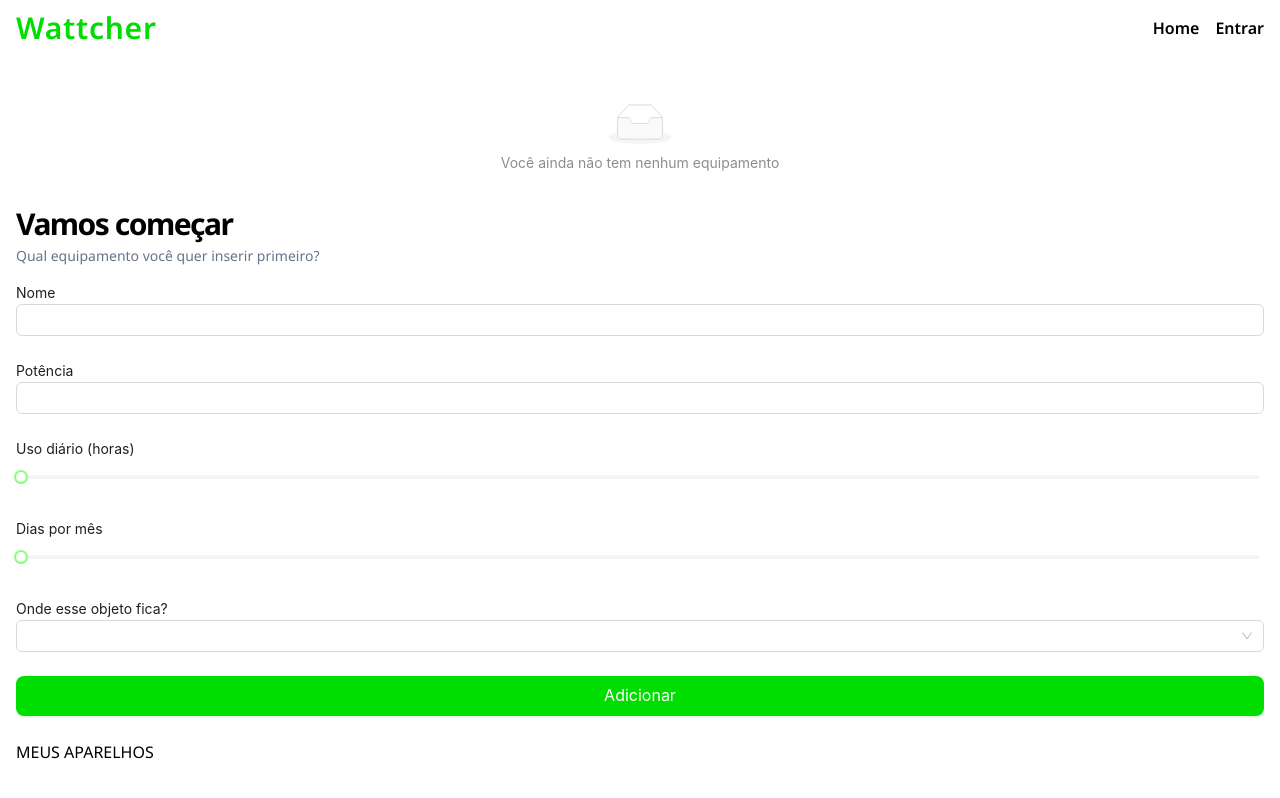
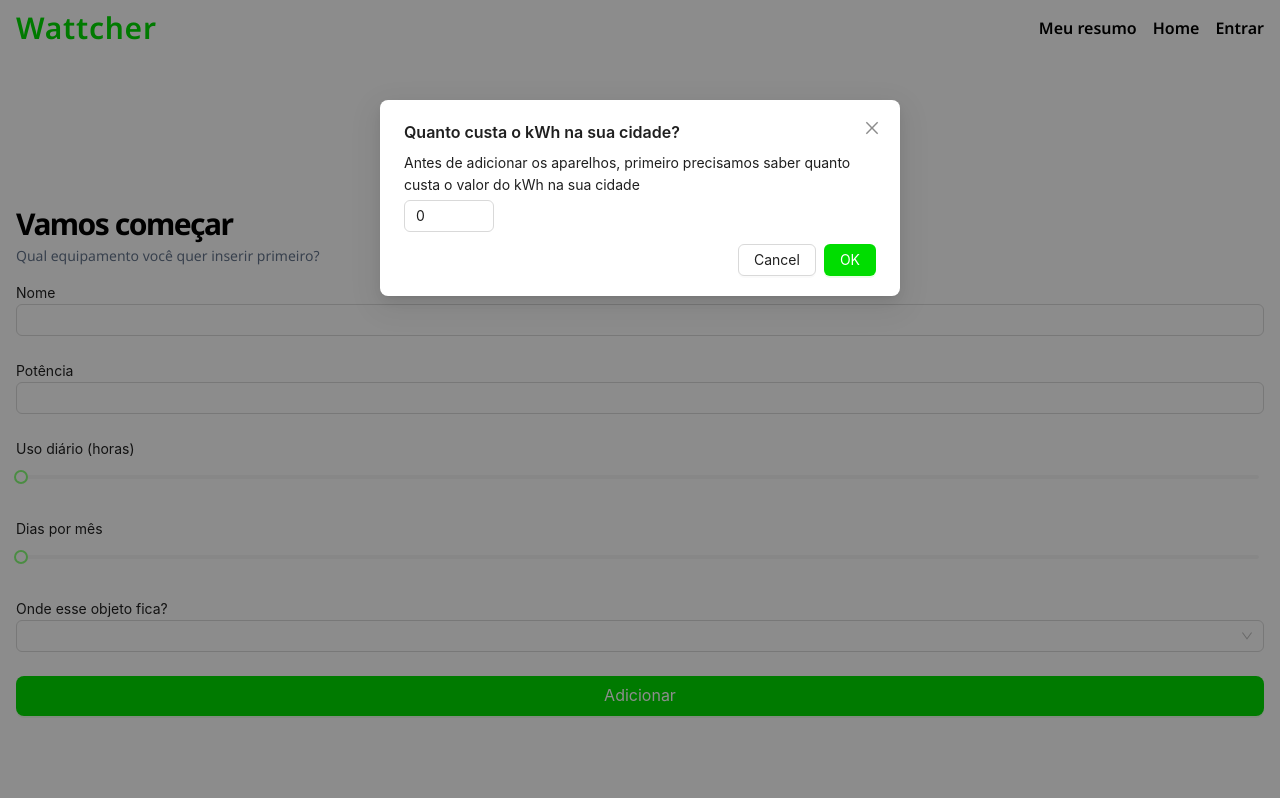
Before and after one commit to willianac/wattcher, a React (Vite) app: page /home in a window 1280 px wide. Built offline with nearby package versions, Linux system fonts and the light colour scheme.

Commit message:
feature: add consumption resume page

```diff
--- /dev/null
+++ b/src/components/ConsumptionCard/index.tsx
@@ -0,0 +1,32 @@
+import { Card, Col, Row, Statistic } from 'antd';
+
+type CardProps = {
+    consumption: number
+}
+
+function ConsumptionCard({ consumption }: CardProps ) {
+    return (
+        <Row gutter={16} className='p-4 bg-grayPrimary'>
+            <Col span={12}>
+                <Card bordered={false}>
+                <Statistic
+                    title="Consumo por mês (kWh)"
+                    value={consumption}
+                    precision={2}
+                />
+                </Card>
+            </Col>
+            <Col span={12}>
+                <Card bordered={false}>
+                <Statistic
+                    title="Valor aproximado (R$)"
+                    value={9.3}
+                    precision={2}
+                />
+                </Card>
+            </Col>
+        </Row>
+    )
+}
+
+export default ConsumptionCard;
--- a/src/components/DeviceForm/index.tsx
+++ b/src/components/DeviceForm/index.tsx
@@ -1,53 +1,66 @@
-import { Form, InputNumber, Button, Select, SelectProps } from "antd";
-import FormItem from "antd/es/form/FormItem";
-import { Device } from "../../store/devices";
+import { Form, InputNumber, Slider, Select, Button, AutoComplete } from "antd"
+import { useState } from "react"
+import { Device } from "../../store/devices"
 
-const options: SelectProps["options"] = [];
-
-for(let i = 1; i <= 24; i++) {
-  options.push(
-    {value : i, label : `${i} horas`}
-  )
+const OPTIONS = {
+    autocompleteOptions : [{value: "geladeira"}, {value : "máquina de lavar"}, {value : "lava-louças"}, {value : "computador"}, {value : "televisão"}, {value : "monitor"}, {value : "lâmpada"}, {value : "ventilador"}, {value : "ar-condicionado"}, {value : "chuveiro elétrico"}],
+    selectOptions : [{value : "living_room", label : "Sala"}, {value: "bathroom", label: "Banheiro"}, {value: "kitchen", label: "Cozinha"}, {value: "bedroom", label: "Quarto"}, {value: "office", label: "Escritório"}, {value: "backyard", label: "Quintal"}, {value: "terrace", label: "Terraço/Varanda"}, {value : "garage", label : "Garagem"}, {value: "others", label: "Outros"}]
 }
 
-function DeviceForm ({ calc }: any) {
-    const [form] = Form.useForm()
+type DeviceFormActions = {
+    saveDevice: (device: Device) => void,
+    throwToastError: () => void
+}
 
-    const getValues = () => {
-        let values = form.getFieldsValue() as Device
-        calc(values)
+function DeviceForm({ saveDevice, throwToastError }: DeviceFormActions) {
+    const [options, setOptions] = useState(OPTIONS.autocompleteOptions)
+
+    const handleChange = (text: string) => {
+        let filteredOptions = OPTIONS.autocompleteOptions.filter((val) => val.value.startsWith(text))
+        if(!text.trim()) {return setOptions(OPTIONS.autocompleteOptions)}
+        setOptions(filteredOptions)
     }
 
     return (
-        <div>
-            <Form
-                name="deviceInfo"
-                onFinish={getValues}
-                autoComplete="off"
-                form={form}
-            >
-                <p>Qual a potência dele em watts?</p>
-                <FormItem name="power" rules={[{required : true}]}>
-                    <InputNumber className="w-full"/>
-                </FormItem>
+        <Form
+            onFinish={saveDevice}
+            onFinishFailed={throwToastError}
+            className="mt-4"
+        >
+            <p>Nome</p>
+            <Form.Item name="name" rules={[{required : true, message : "Escolha o nome do aparelho"}]}>
+                <AutoComplete
+                    onChange={handleChange}
+                    className="w-full"
+                    options={options}
+                    />
+            </Form.Item>
 
-                <p>Quantas horas por dia você usa?</p>
-                <FormItem name="daily_use" rules={[{required : true}]}>
-                    <Select
-                        options={options}
-                    />
-                </FormItem>
+            <p>Potência</p>
+            <Form.Item name="power" rules={[{required : true, message : "Por favor insira a potência"}]}>
+                <InputNumber className="w-full"/>
+            </Form.Item>
 
-                <p>Quantos dias em um mês?</p>
-                <FormItem name="month_use" rules={[{required : true}]}>
-                    <InputNumber min={1} max={31} className="w-full"/>
-                </FormItem>
+            <p>Uso diário (horas)</p>
+            <Form.Item name="daily_use">
+                <Slider min={1} max={24} />
+            </Form.Item>
 
-                <FormItem>
-                    <Button type="primary" htmlType="submit" className="bg-colorPrimary" size="large">Calcular</Button>
-                </FormItem>
-            </Form>
-        </div>
+            <p>Dias por mês</p>
+            <Form.Item name="month_use">
+                <Slider min={1} max={31} />
+            </Form.Item>
+
+            <p>Onde esse objeto fica?</p>
+            <Form.Item name="room" >
+                <Select options={OPTIONS.selectOptions}/>
+            </Form.Item>
+
+            <Form.Item>
+                <Button htmlType="submit" type="primary" size="large" className="bg-colorPrimary w-full" >Adicionar</Button>
+            </Form.Item>
+
+        </Form>
     )
 }
 
--- /dev/null
+++ b/src/components/IntroductionForm/index.tsx
@@ -0,0 +1,54 @@
+import { Form, InputNumber, Button, Select, SelectProps } from "antd";
+import FormItem from "antd/es/form/FormItem";
+import { Device } from "../../store/devices";
+
+const options: SelectProps["options"] = [];
+
+for(let i = 1; i <= 24; i++) {
+  options.push(
+    {value : i, label : `${i} horas`}
+  )
+}
+
+function IntroForm ({ calc }: any) {
+    const [form] = Form.useForm()
+
+    const getValues = () => {
+        let values = form.getFieldsValue() as Device
+        calc(values)
+    }
+
+    return (
+        <div>
+            <Form
+                name="deviceInfo"
+                onFinish={getValues}
+                autoComplete="off"
+                form={form}
+            >
+                <p>Qual a potência dele em watts?</p>
+                <FormItem name="power" rules={[{required : true}]}>
+                    <InputNumber className="w-full"/>
+                </FormItem>
+
+                <p>Quantas horas por dia você usa?</p>
+                <FormItem name="daily_use" rules={[{required : true}]}>
+                    <Select
+                        options={options}
+                    />
+                </FormItem>
+
+                <p>Quantos dias em um mês?</p>
+                <FormItem name="month_use" rules={[{required : true}]}>
+                    <InputNumber min={1} max={31} className="w-full"/>
+                </FormItem>
+
+                <FormItem>
+                    <Button type="primary" htmlType="submit" className="bg-colorPrimary" size="large">Calcular</Button>
+                </FormItem>
+            </Form>
+        </div>
+    )
+}
+
+export default IntroForm;
--- a/src/components/Navbar/index.tsx
+++ b/src/components/Navbar/index.tsx
@@ -10,6 +10,11 @@ function Navbar() {
             </div>
             <div>
                 <ul className="flex gap-4 pr-4">
+                    <li>
+                        <Link to="/mydevices">
+                            <span className="font-semibold">Meu resumo</span>
+                        </Link>
+                    </li>
                     <li>
                         <Link to="/home">
                             <span className="font-semibold">Home</span>
--- a/src/index.css
+++ b/src/index.css
@@ -60,3 +60,7 @@ body {
     color: #00DD00;
    }
 }
+
+.ant-btn-primary:not([disabled]) {
+  background:#00DD00 !important;
+}
--- a/src/pages/Home/index.tsx
+++ b/src/pages/Home/index.tsx
@@ -1,27 +1,38 @@
-import { AutoComplete, Empty, InputNumber, Slider, Button, Form, message, Select } from "antd";
-import { useState } from "react";
+import { Empty, InputNumber, message, Modal } from "antd";
+import { useEffect, useState } from "react";
+
 import AnimatedWrapper from "../../animations/AnimatedWrapper";
 import DeviceIcon from "../../components/DeviceIcon";
+import DeviceForm from "../../components/DeviceForm";
 import { Device, useDeviceStore } from "../../store/devices";
-import { Link } from "react-router-dom";
 import { useRoomCounter } from "../../hooks/useRoomCounter";
-
-const OPTIONS = {
-    autocompleteOptions : [{value: "geladeira"}, {value : "máquina de lavar"}, {value : "lava-louças"}, {value : "computador"}, {value : "televisão"}, {value : "monitor"}, {value : "lâmpada"}, {value : "ventilador"}, {value : "ar-condicionado"}, {value : "chuveiro elétrico"}],
-    selectOptions : [{value : "living_room", label : "Sala"}, {value: "bathroom", label: "Banheiro"}, {value: "kitchen", label: "Cozinha"}, {value: "bedroom", label: "Quarto"}, {value: "office", label: "Escritório"}, {value: "backyard", label: "Quintal"}, {value: "terrace", label: "Terraço/Varanda"}, {value : "garage", label : "Garagem"}, {value: "others", label: "Outros"}]
-}
+import { useUserStore } from "../../store/user";
 
 function Home() {
-    const { actions : { addDevice }, devices } = useDeviceStore()
-    const [options, setOptions] = useState(OPTIONS.autocompleteOptions)
+    const { devices, actions : { addDevice } } = useDeviceStore()
+    const { kWhValue, changeKwhValue } = useUserStore()
+    const [isModalOpen, setIsModalOpen] = useState(false)
+    const [modalInputValue, setModalInputValue] = useState<number | null>(0);
     const [messageAPI, contextHolder] = message.useMessage()
     const roomCounts = useRoomCounter(devices)
 
-    const handleChange = (text: string) => {
-        let filteredOptions = OPTIONS.autocompleteOptions.filter((val) => val.value.startsWith(text))
-        if(!text.trim()) {return setOptions(OPTIONS.autocompleteOptions)}
-        setOptions(filteredOptions)
+    const handleModal = () => {
+        if(!modalInputValue) {
+            return
+        }
+        changeKwhValue(modalInputValue)
+        setIsModalOpen(false)
     }
+
+    const handleModalCancel = () => {
+        setIsModalOpen(false)
+    }
+
+    useEffect(() => {
+        if(!kWhValue) {
+            setIsModalOpen(true)
+        }
+    }, [])
 
     const saveDevice = (device: Device) => {
         addDevice(device)
@@ -36,58 +47,28 @@ function Home() {
 
     return (
         <div className="mt-12 px-4">
+            {contextHolder}
+            <Modal title="Quanto custa o kWh na sua cidade?" open={isModalOpen} onOk={handleModal} onCancel={handleModalCancel}>
+                <p>Antes de adicionar os aparelhos, primeiro precisamos saber quanto custa o valor do kWh na sua cidade</p>
+                <InputNumber className="mt-1" value={modalInputValue} onChange={(val) => setModalInputValue(val)} required={true}/>
+            </Modal>
             <AnimatedWrapper>
-                {contextHolder}
                 {devices.length ?
                     <div className="grid grid-cols-3 gap-y-3 place-items-center">
                         {Object.keys(roomCounts).map((room, index) => (
-                             <DeviceIcon icon_name={room} quantity={roomCounts[room]} key={index}/>
+                            <DeviceIcon icon_name={room} quantity={roomCounts[room]} key={index}/>
                         ))}
                     </div> :
                     <Empty image={Empty.PRESENTED_IMAGE_SIMPLE} description={<span>Você ainda não tem nenhum equipamento</span>}/>
                 }
-                <h1 className="text-3xl font-bold tracking-tighter mt-6">Vamos começar</h1>
-                <p className="text-sm w-3/4 mt-1 text-slate-500">Qual equipamento você quer inserir primeiro?</p>
-                <Form
-                    onFinish={saveDevice}
-                    onFinishFailed={throwToastError}
-                    className="mt-4"
-                >
-                    <p>Nome</p>
-                    <Form.Item name="name" rules={[{required : true, message : "Escolha o nome do aparelho"}]}>
-                        <AutoComplete
-                            onChange={handleChange}
-                            className="w-full"
-                            options={options}
-                            />
-                    </Form.Item>
-
-                    <p>Potência</p>
-                    <Form.Item name="power" rules={[{required : true, message : "Por favor insira a potência"}]}>
-                        <InputNumber className="w-full"/>
-                    </Form.Item>
-
-                    <p>Uso diário (horas)</p>
-                    <Form.Item name="daily_use">
-                        <Slider min={1} max={24} />
-                    </Form.Item>
-
-                    <p>Dias por mês</p>
-                    <Form.Item name="month_use">
-                        <Slider min={1} max={31} />
-                    </Form.Item>
-
-                    <p>Onde esse objeto fica?</p>
-                    <Form.Item name="room" >
-                        <Select options={OPTIONS.selectOptions}/>
-                    </Form.Item>
-
-                    <Form.Item>
-                        <Button htmlType="submit" type="primary" size="large" className="bg-colorPrimary w-full" >Adicionar</Button>
-                    </Form.Item>
-
-                </Form>
-                <Link to="/mydevices">MEUS APARELHOS</Link>
+                {!devices.length ?
+                    <div>
+                        <h1 className="text-3xl font-bold tracking-tighter mt-6">Vamos começar</h1>
+                        <p className="text-sm w-3/4 mt-1 text-slate-500">Qual equipamento você quer inserir primeiro?</p>
+                    </div> :
+                    <h1 className="text-3xl font-bold tracking-tighter mt-6">Adicionar aparelho</h1>
+                }
+                <DeviceForm saveDevice={saveDevice} throwToastError={throwToastError}/>
             </AnimatedWrapper>
         </div>
     )
--- a/src/pages/LandingPage/index.tsx
+++ b/src/pages/LandingPage/index.tsx
@@ -1,6 +1,6 @@
 import { useState } from "react";
 import { Link } from "react-router-dom";
-import DeviceForm from "../../components/DeviceForm";
+import IntroForm from "../../components/IntroductionForm";
 import Footer from "../../components/Footer";
 import AnimatedWrapper, { AnimateText } from "../../animations/AnimatedWrapper";
 import { Device } from "../../store/devices";
@@ -20,7 +20,7 @@ function LandingPage() {
                 <h1 className="pt-11 text-3xl font-bold text-center">Saiba quanto seus aparelhos gastam de energia todo mês</h1>
                 <p className="mt-7 w-3/4 px-4">Saiba rapidamente quanto gasta seu aparelho eletrônico:</p>
                 <main className="px-4 mt-4">
-                    <DeviceForm calc={calculateEnergy}/>
+                    <IntroForm calc={calculateEnergy}/>
                     {
                         energykWh &&
                             <AnimateText><h2 className="text-xl text-gray-800 font-semibold">Seu aparelho gasta {energykWh} kWh por mês</h2></AnimateText>
--- a/src/pages/UserDevices/index.tsx
+++ b/src/pages/UserDevices/index.tsx
@@ -1,10 +1,14 @@
-import { Card, Col, Row, Statistic } from 'antd';
+import { Tabs, TabsProps } from "antd"
 
+import ConsumptionCard from '../../components/ConsumptionCard';
 import { useCalculateEnergy } from '../../hooks/useCalculateEnergy';
 import { useDeviceStore } from "../../store/devices";
+import IntroForm from "../../components/IntroductionForm";
+import { useRoomCounter } from "../../hooks/useRoomCounter";
 
 function UserDevices() {
     const { devices } = useDeviceStore()
+    const roomCount = useRoomCounter(devices)
 
     const consumoTotal = devices.reduce((acum, current) => {
         let result = useCalculateEnergy(current)
@@ -12,27 +16,21 @@ function UserDevices() {
 
     }, 0)
 
+    const handleChange = (key: string) => {
+        console.log(key)
+    }
+    console.log(devices)
+
+    const items: TabsProps["items"] = Object.keys(roomCount).map((room) => {
+      return {key : room, label : room, children : room}
+    })
+    console.log(items)
+
     return (
-        <Row gutter={16} className='p-6 bg-slate-300 w-3/5 '>
-            <Col span={12}>
-                <Card bordered={false}>
-                <Statistic
-                    title="Consumo por mês (kWh)"
-                    value={consumoTotal}
-                    precision={2}
-                />
-                </Card>
-            </Col>
-            <Col span={12}>
-                <Card bordered={false}>
-                <Statistic
-                    title="Valor aproximado (R$)"
-                    value={9.3}
-                    precision={2}
-                />
-                </Card>
-            </Col>
-        </Row>
+        <>
+            <ConsumptionCard consumption={consumoTotal} />
+            <Tabs items={items} defaultActiveKey="1" onChange={handleChange} size="small" className="px-3"/>
+        </>
     )
 }
 
--- /dev/null
+++ b/src/store/user/index.tsx
@@ -0,0 +1,11 @@
+import { create } from "zustand"
+
+type StoreProps = {
+    kWhValue : number | null,
+    changeKwhValue : (value: number) => void
+}
+
+export const useUserStore = create<StoreProps>((set) => ({
+    kWhValue : 0,
+    changeKwhValue : (value) => set({kWhValue : value})
+}))
--- a/tailwind.config.js
+++ b/tailwind.config.js
@@ -10,8 +10,8 @@ export default {
       colors : {
         colorPrimary : "#00DD00",
         grayPrimary : "#EEEEEE"
-      }
+      },
     },
   },
-  plugins: []
+  plugins: [],
 }
```
